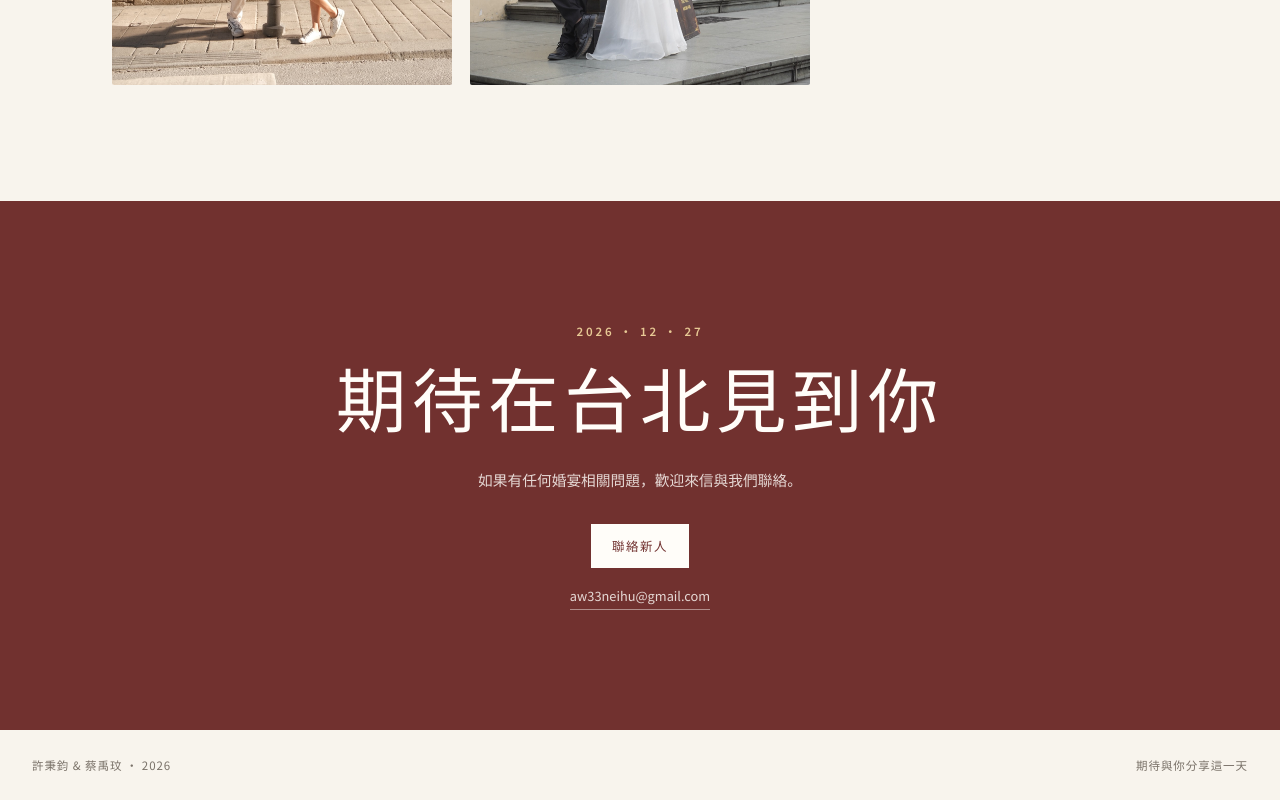
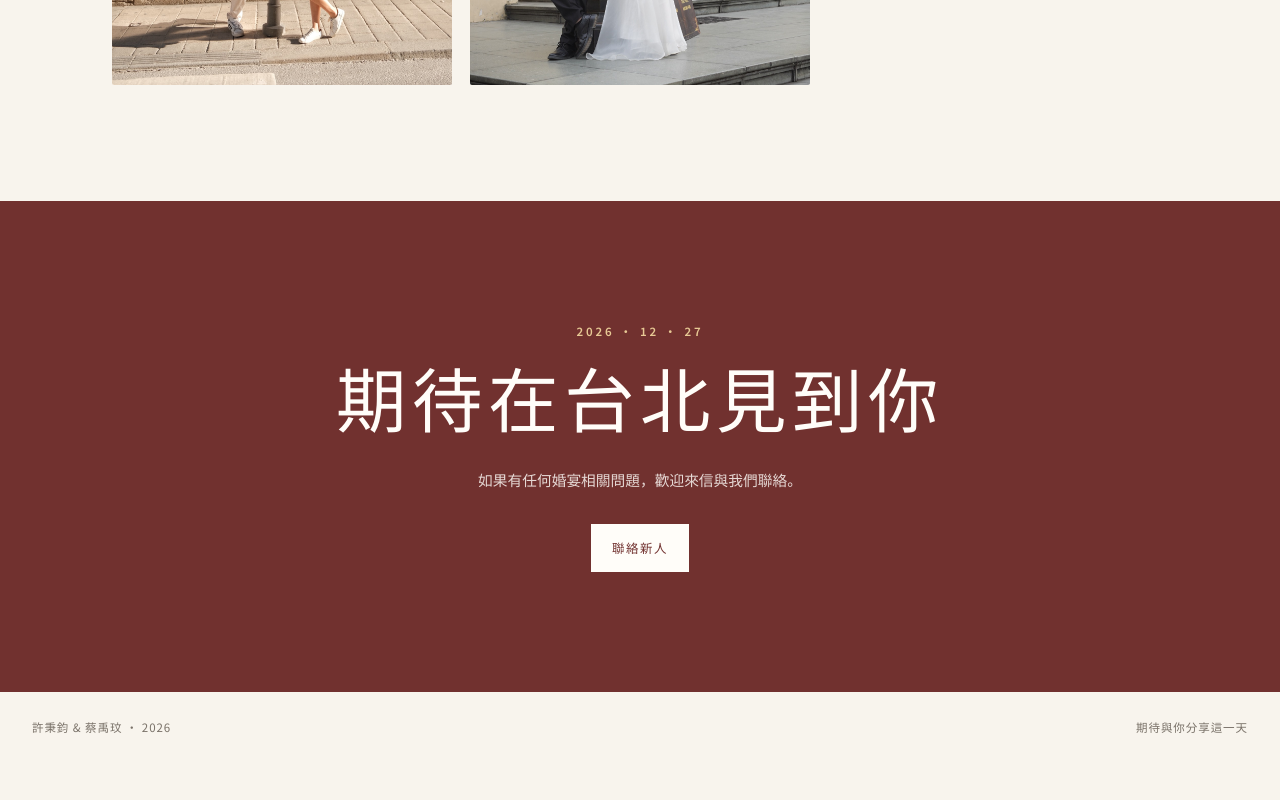
Before and after one commit to AdrianHsu/aw33-wedding-taipei, a React (Vite) app in the folder frontend/: page / in a window 1280 px wide. Shown: the part 10046-10846 px from the top of the page. After the commit the page ends 10809 px from the top, so only its background shows below. Built offline with nearby package versions, Linux system fonts and the light colour scheme.

Commit message:
Revert "Make contact button work without a mail app"
This reverts commit 8851dbad09c8a7c9338ba7ee25443bf5acf23144.

```diff
--- a/frontend/src/App.jsx
+++ b/frontend/src/App.jsx
@@ -33,30 +33,6 @@ const ArrowLink = ({ href, children, external = false }) => (
     {children} <span aria-hidden="true">↗</span>
   </a>
 );
-
-const ContactButton = () => {
-  const [copied, setCopied] = useState(false);
-  const subject = encodeURIComponent('婚宴問題｜許秉鈞與蔡禹玟');
-
-  const handleClick = async () => {
-    try {
-      await navigator.clipboard.writeText(event.email);
-      setCopied(true);
-    } catch {
-      // Clipboard access is optional; the mail link below still works.
-    }
-    window.location.href = `mailto:${event.email}?subject=${subject}`;
-  };
-
-  return (
-    <>
-      <button className="button button-light" type="button" onClick={handleClick}>
-        {copied ? '信箱已複製' : '聯絡新人'}
-      </button>
-      <a className="contact-email" href={`mailto:${event.email}`}>{event.email}</a>
-    </>
-  );
-};
 
 function App() {
   const [photos, setPhotos] = useState([]);
@@ -207,7 +183,7 @@ function App() {
             <p className="eyebrow">2026 · 12 · 27</p>
             <h2>期待在台北見到你</h2>
             <p>如果有任何婚宴相關問題，歡迎來信與我們聯絡。</p>
-            <ContactButton />
+            <a className="button button-light" href="mailto:aw33neihu@gmail.com">聯絡新人</a>
           </div>
         </section>
       </main>
--- a/frontend/src/index.css
+++ b/frontend/src/index.css
@@ -165,7 +165,6 @@ blockquote cite { color: var(--red); display: block; font-size: 0.78rem; font-st
 .closing-section h2 { color: var(--white); font-family: var(--serif); font-size: clamp(2.4rem, 6vw, 4.4rem); font-weight: 500; letter-spacing: 0.08em; line-height: 1.4; }
 .closing-section p:not(.eyebrow) { font-size: 0.92rem; margin-top: 14px; opacity: 0.82; }
 .closing-section .button { margin-top: 30px; }
-.contact-email { border-bottom: 1px solid rgba(255, 253, 249, 0.55); font-size: 0.8rem; margin-top: 16px; opacity: 0.82; padding-bottom: 2px; }
 .site-footer { color: var(--muted); display: flex; font-size: 0.72rem; justify-content: space-between; letter-spacing: 0.08em; padding: 25px 32px; }
 
 @media (max-width: 760px) {
```
